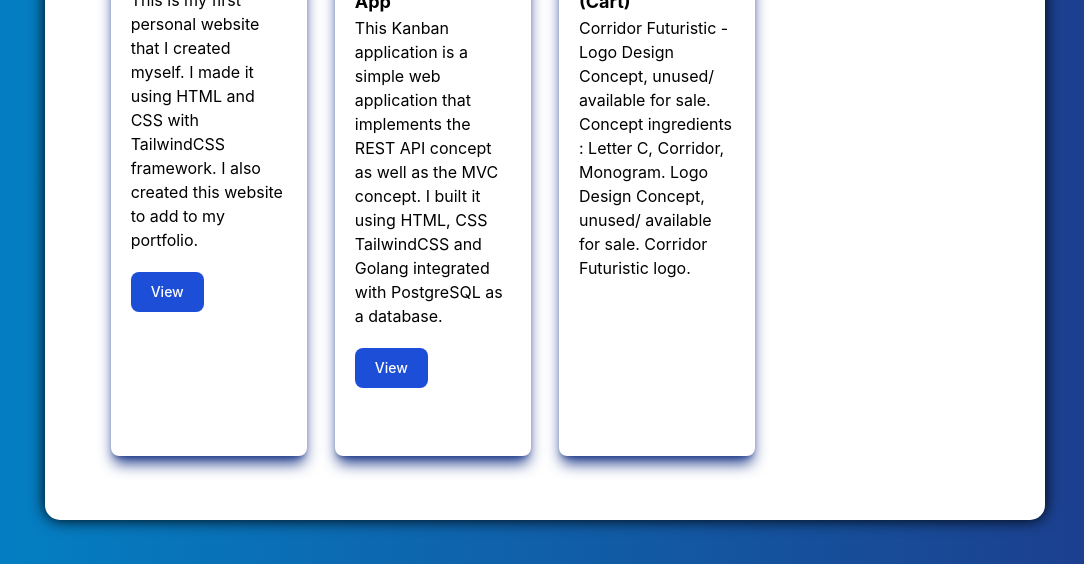
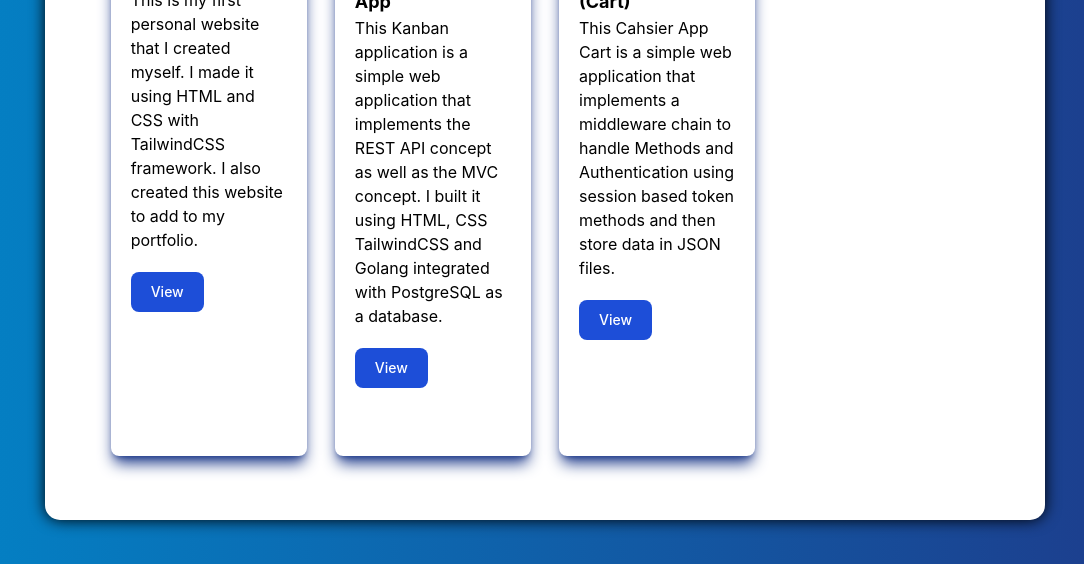
Before and after one commit to Putridktv/Personal_Website, a plain HTML site: page index.html in a window 1280 px wide. Shown: the part 1596-2160 px from the top of the page, without its empty margins (95-1179 px from the left). Drawn offline with nearby package versions, Linux system fonts and the light colour scheme.

Commit message:
update portofolio by adding cashier app cart

```diff
--- a/index.html
+++ b/index.html
@@ -190,9 +190,12 @@
                                     <img src="assets/port-3.png " alt="Images Portofolio 3" class="max-w-full">
                                 </div>
                                 <h2 class="text-lg font-bold mt-2">Cahsier App (Cart)</h2>
-                                <p class="text-base">
-                                    Corridor Futuristic - Logo Design Concept, unused/ available for sale. Concept ingredients : Letter C, Corridor, Monogram.  Logo Design Concept, unused/ available for sale. Corridor Futuristic logo.
+                                <p class="text-base mb-5">
+                                    This Cahsier App Cart is a simple web application that implements a middleware chain to handle Methods and Authentication using session based token methods and then store data in JSON files.
                                 </p>
+                                <form class="item-center" action="https://github.com/Putridktv/Cashier_App_Cart">
+                                    <button type="submit" class="text-white bg-blue-700 hover:bg-blue-800 focus:ring-4 focus:ring-blue-300 font-medium rounded-lg text-sm px-5 py-2.5 mr-2 mb-2 dark:bg-blue-600 dark:hover:bg-blue-700 focus:outline-none dark:focus:ring-blue-800">View</button>
+                                </form>
                             </div>
                         </div>
                     </div>
```
Also changed, not shown: assets/port-3.png.
